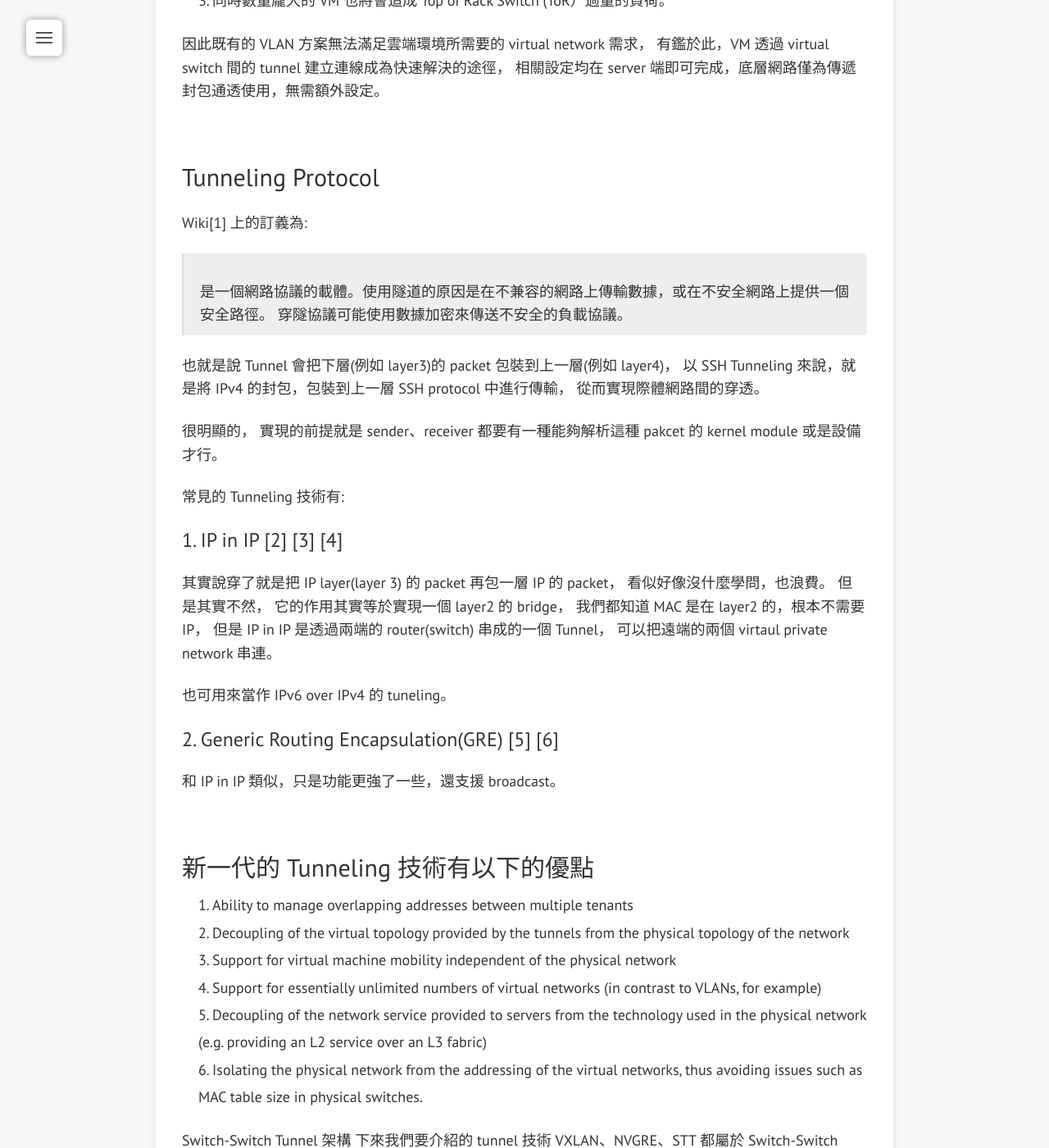
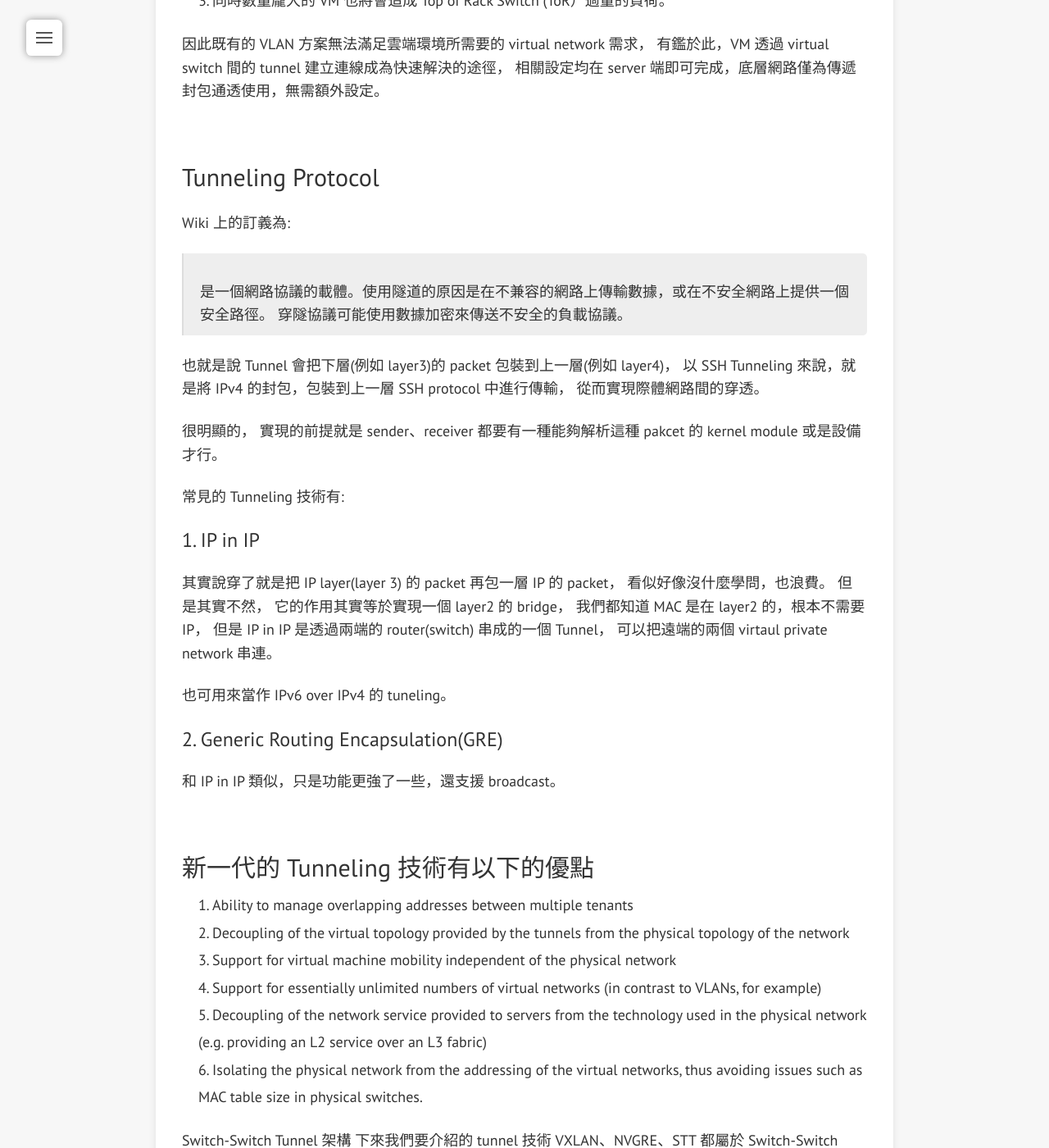
Before and after one commit to levichen/levichen.github.io, a Jekyll site: the page built from _posts/2013-11-25-tunneling.md, in a window 1280 px wide and 1400 px high, scrolled down 1533 px. Shown: the whole window at 82% size. Built offline with Jekyll 4.4.1, drawn with Linux system fonts in a browser that asks for light colours; nearby versions of some CDN libraries; Markdown is read by kramdown in place of the engine named in the settings; comment, search, counter and statistics services are not loaded.

Commit message:
Updated 2013-11-25-tunneling.md

```diff
--- a/_posts/2013-11-25-tunneling.md
+++ b/_posts/2013-11-25-tunneling.md
@@ -33,7 +33,7 @@ tags:
 相關設定均在 server 端即可完成，底層網路僅為傳遞封包通透使用，無需額外設定。
 
 ## Tunneling Protocol
-Wiki[1] 上的訂義為:
+Wiki 上的訂義為:
 > 是一個網路協議的載體。使用隧道的原因是在不兼容的網路上傳輸數據，或在不安全網路上提供一個安全路徑。
 穿隧協議可能使用數據加密來傳送不安全的負載協議。
 
@@ -47,7 +47,7 @@ Wiki[1] 上的訂義為:
 
 常見的 Tunneling 技術有:
 
-### 1. IP in IP [2] [3] [4]
+### 1. IP in IP
 其實說穿了就是把 IP layer(layer 3) 的 packet 再包一層 IP 的 packet，
 看似好像沒什麼學問，也浪費。
 但是其實不然，
@@ -58,7 +58,7 @@ Wiki[1] 上的訂義為:
 
 也可用來當作 IPv6 over IPv4 的 tuneling。
 
-### 2. Generic Routing Encapsulation(GRE) [5] [6]
+### 2. Generic Routing Encapsulation(GRE)
 和 IP in IP 類似，只是功能更強了一些，還支援 broadcast。
 
 ## 新一代的 Tunneling 技術有以下的優點
```
